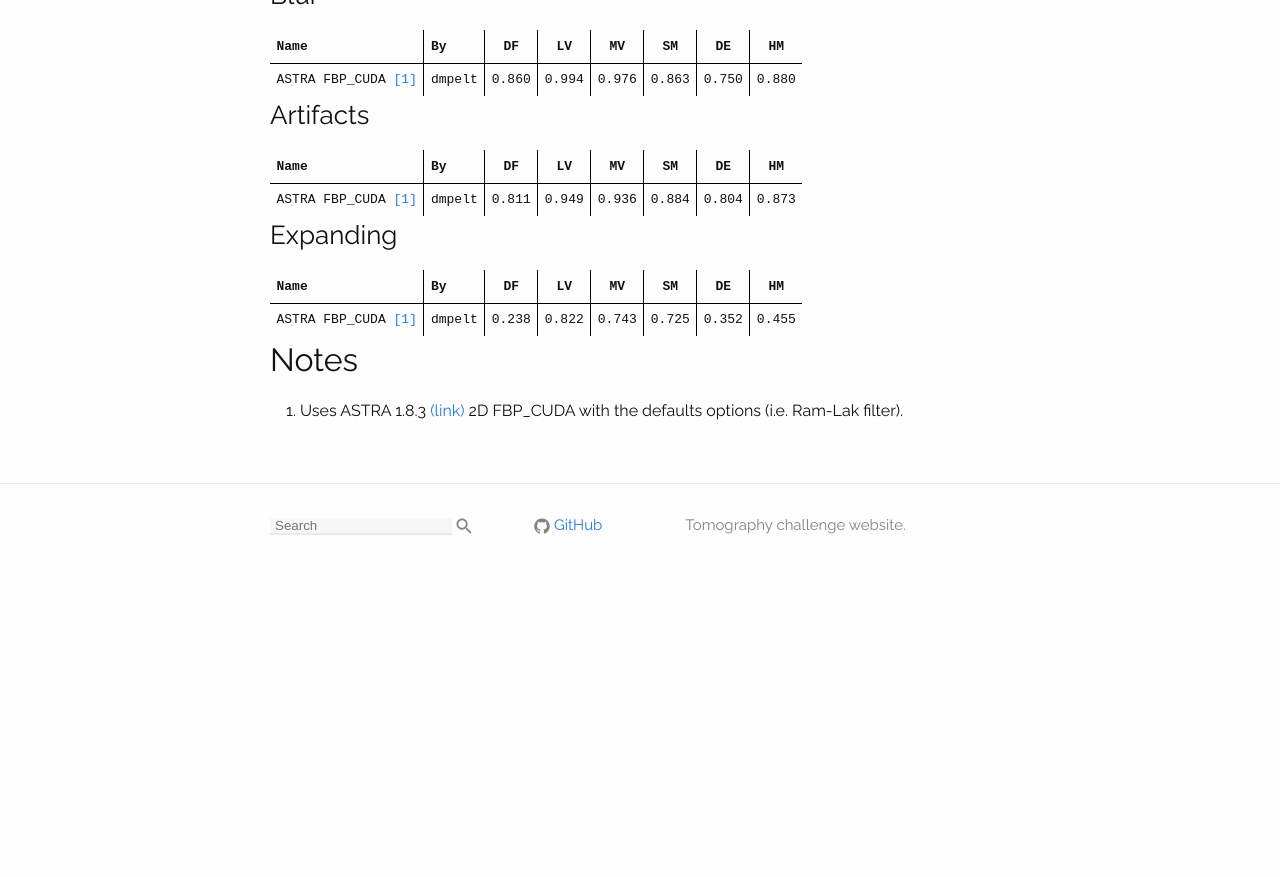
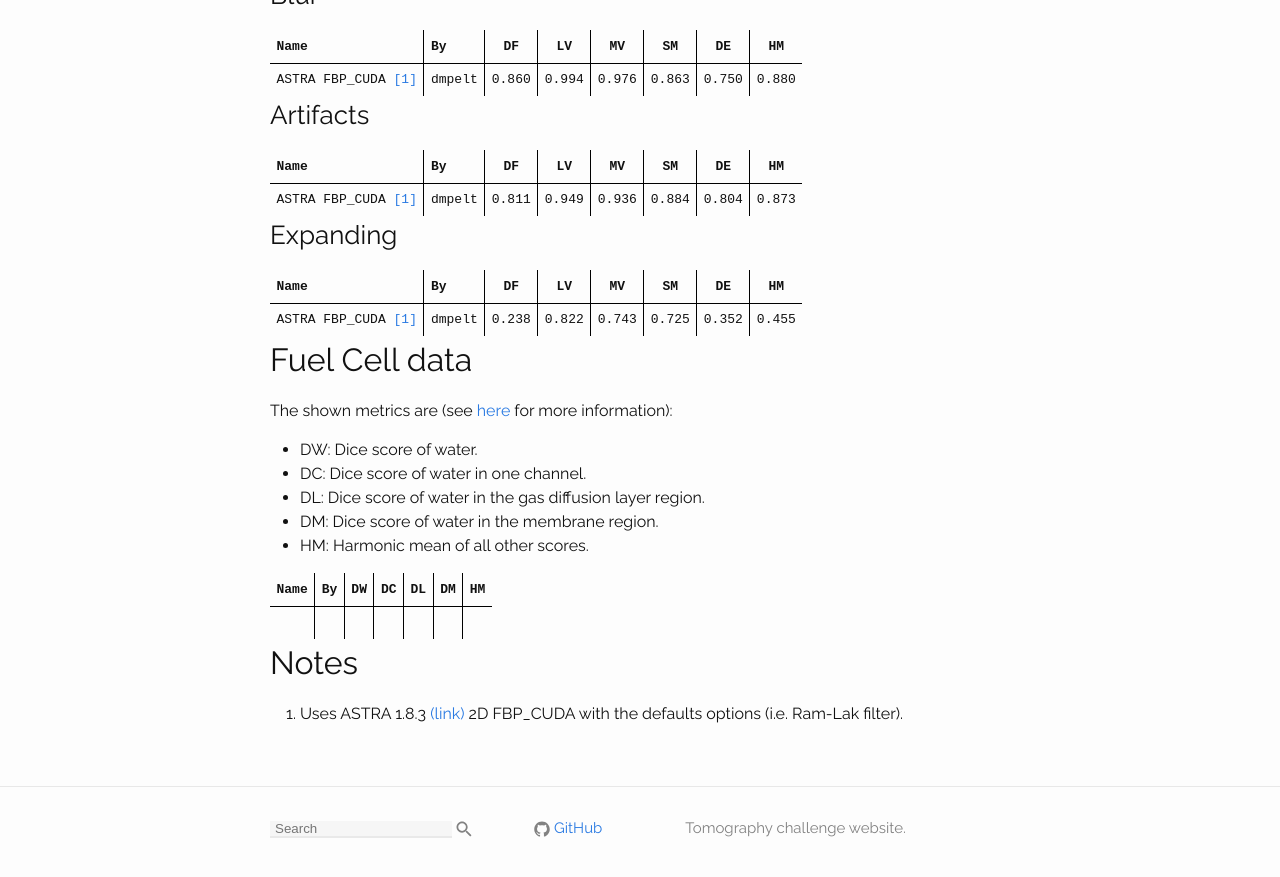
Before and after one commit to tomochallenge/tomochallenge.github.io, a Jekyll site: the page built from main_pages/70_results.md, in a window 1280 px wide and 900 px high, scrolled down 872 px. Shown: the top 877 px of the window. Built offline with Jekyll 4.4.1, drawn with Linux system fonts in a browser that asks for light colours; before the commit the page ends 1469 px from its top, so only the background shows below that.

Commit message:
Update 70_results.md

```diff
--- a/main_pages/70_results.md
+++ b/main_pages/70_results.md
@@ -54,6 +54,22 @@ The shown metrics are (see [here](https://tomochallenge.github.io/evaluation/) f
 |:-----------------------------|:-------|:-----------:|:-----------:|:------------:|:-----------:|:-----------:|:-----:|
 | ASTRA FBP_CUDA [[1]](#note1) | dmpelt |       0.238 |       0.822 |        0.743 |       0.725 |       0.352 |  0.455|
 
+## Fuel Cell data
+
+The shown metrics are (see [here](https://tomochallenge.github.io/evaluation/) for more information):
+
+* DW: Dice score of water.
+* DC: Dice score of water in one channel.
+* DL: Dice score of water in the gas diffusion layer region.
+* DM: Dice score of water in the membrane region.
+* HM: Harmonic mean of all other scores.
+
+| Name                         | By     | DW | DC | DL | DM | HM  |
+|:-----------------------------|:-------|:-----------:|:-----------:|:------------:|:-----------:|:-----------:|
+|  |  |  |  |  |  |  |
+
+
+
 ## Notes
 
 1. <a name="note1"></a> Uses ASTRA 1.8.3 [(link)](http://www.astra-toolbox.com/) 2D FBP_CUDA with the defaults options (i.e. Ram-Lak filter).
```
